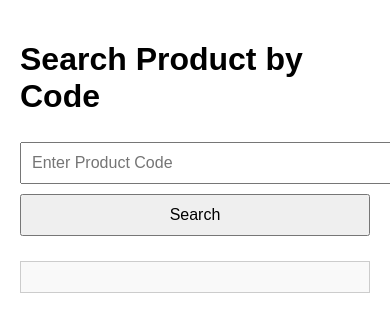
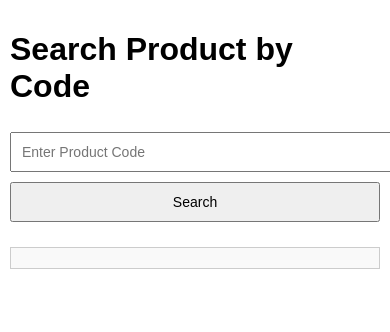
Before and after one commit to Willisopiyo95/product-frontend, a plain HTML site: page index.html in a window 390 px wide. Drawn offline with Linux system fonts and the light colour scheme.

Commit message:
Update index.html

```diff
--- a/index.html
+++ b/index.html
@@ -30,6 +30,25 @@
             padding: 15px;
             border: 1px solid #ccc;
             background-color: #f9f9f9;
+        }
+        @media (max-width: 768px) {
+            body {
+                padding: 10px;
+            }
+
+            .container {
+                max-width: 100%;
+            }
+
+            input[type="text"],
+            button {
+                font-size: 14px;
+            }
+
+            .result {
+                font-size: 14px;
+                padding: 10px;
+            }
         }
     </style>
 </head>
```
